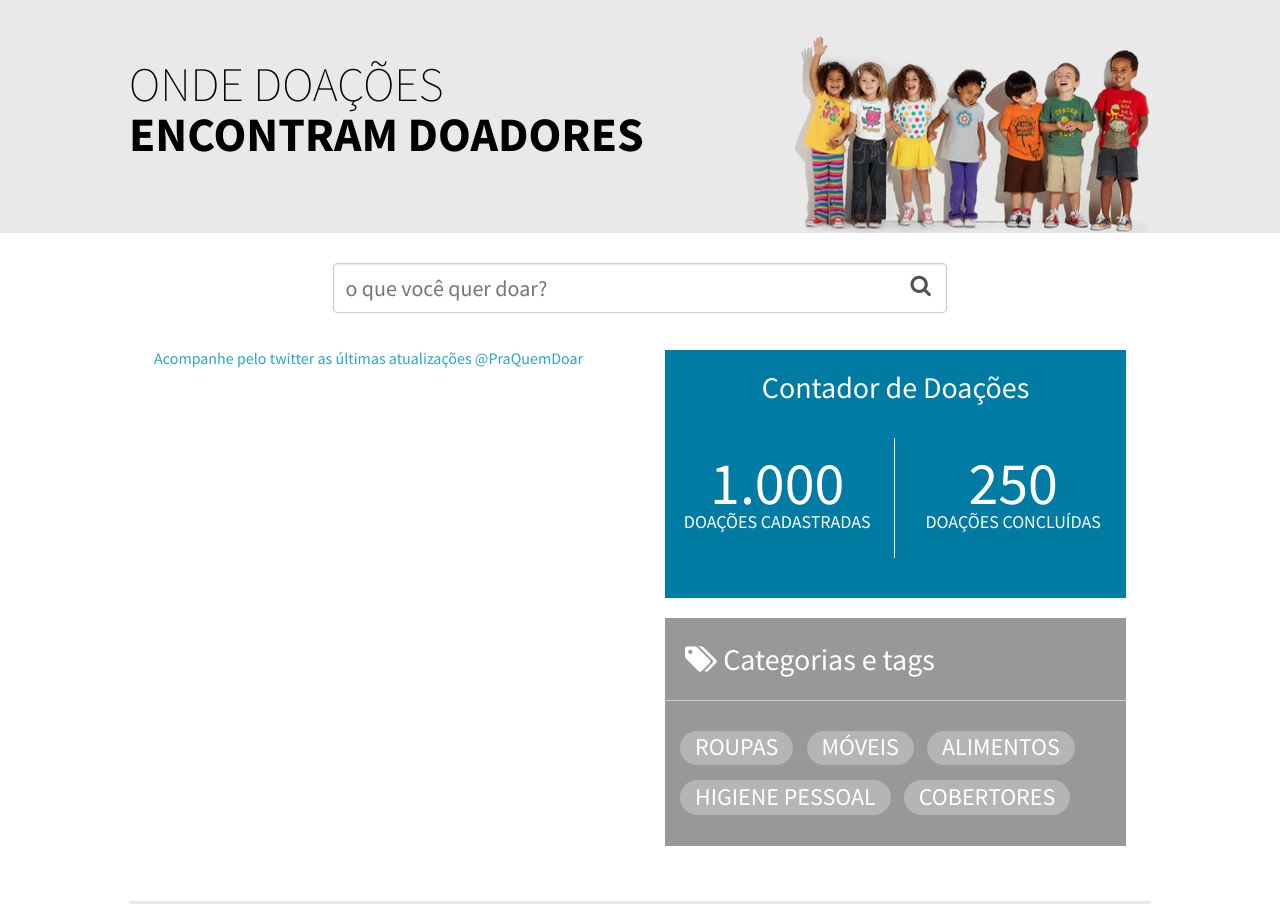
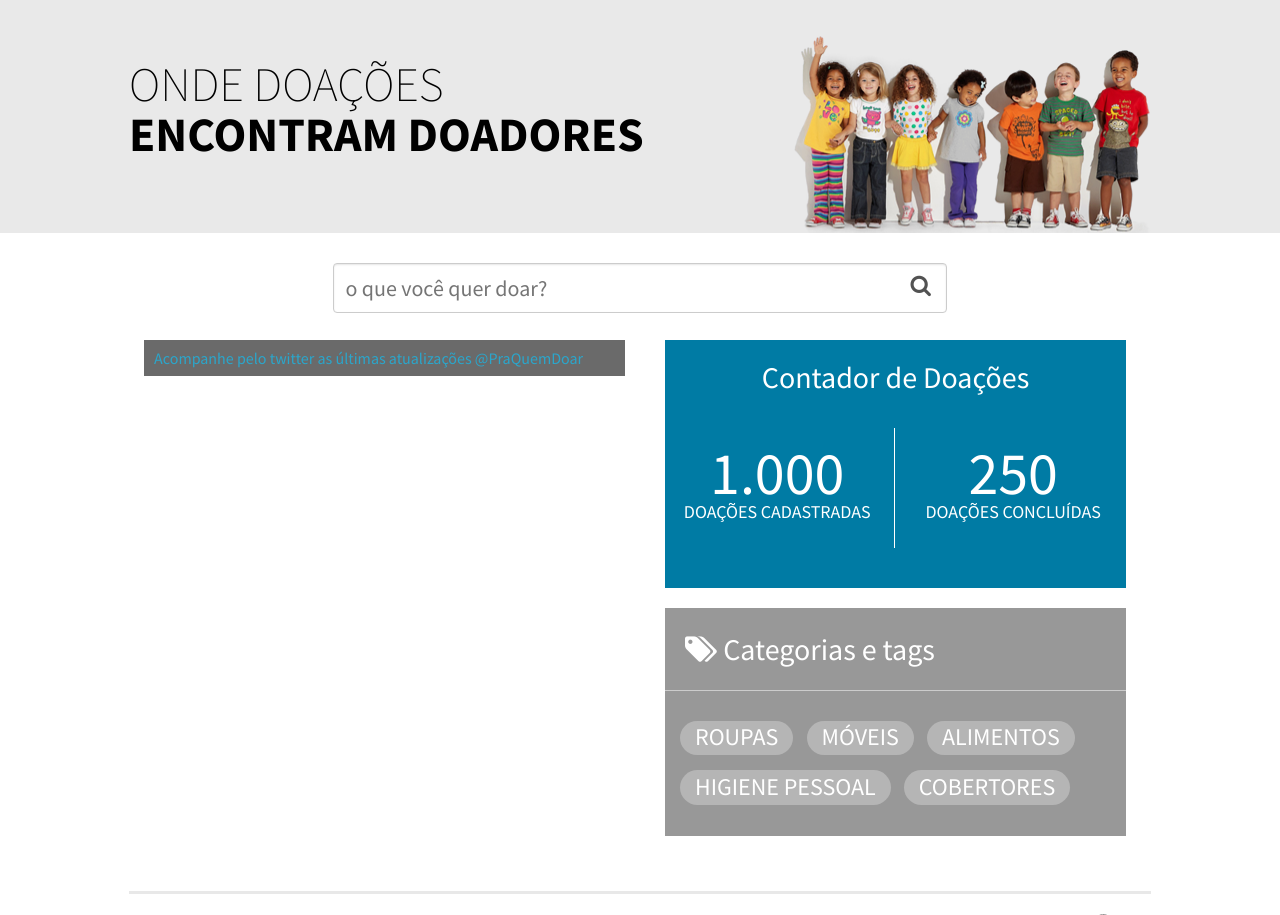
Before and after one commit to CodingForChange/praquemdoar, a Flask app: page / in a window 1280 px wide. Shown: the part 101-1016 px from the top of the page. Run offline with Flask 2, Linux system fonts and the light colour scheme; parts of the project's set-up code (start-up, migrations or seed data) failed here and were passed over; some libraries are stand-ins or nearby versions.

Commit message:
Finalizado box do index

```diff
--- a/app/static/css/style.css
+++ b/app/static/css/style.css
@@ -191,10 +191,12 @@ footer{
 	/*height: 300px;*/
 	/*background-color: #009900;*/
 	padding: 10px;
+	background-color: #6A6A6A;
 }
 
 .box-contador {
 	margin: 10px;
+	margin-top: 0px;
 	padding: 10px;
 	background-color: #007BA4;
 	padding-bottom: 40px;
--- a/app/static/js/index.js
+++ b/app/static/js/index.js
@@ -18,9 +18,15 @@ $(document).ready(function(){
 formataTwitter = function()
 {
 	// $("iframe").contents().find(".timeline-header").hide();
-	conteudo = '<span style="font-size: 14px;"><i class="fa fa-twitter"></i> '+
+	conteudo = '<div style="float: left; margin: 5px;margin-right: 10px;"><img src="static/img/twitter.png"></div><span style="font-size: 14px;"> '+
 	'Acompanhe pelo Twitter as últimas solicitações </span><br />'+
 	'<div style="font-size: 26px;font-weight: normal;padding-top: 5px;">@praquemdoar</div>';
 
+	conteudo_footer = '<div style="text-align: right;">Seguir <a style="color: #C27CA5" href="http://twitter.com/praquemdoar">@praquemdoar</a></div>';
+
 	$("iframe").contents().find(".timeline-header").html(conteudo);
+
+	$("iframe").contents().find(".timeline-footer").html(conteudo_footer);
+
+	$("iframe").contents().find(".load-more").hide();
 };
--- a/app/templates/index.html
+++ b/app/templates/index.html
@@ -34,7 +34,7 @@
 
 		<div class="large-6 columns">
 			<div class="box-twitter">
-				<a class="twitter-timeline" href="https://twitter.com/PraQuemDoar" data-widget-id="447432371491467264" data-chrome="nofooter">Acompanhe pelo twitter as últimas atualizações @PraQuemDoar</a>
+				<a class="twitter-timeline" href="https://twitter.com/PraQuemDoar" data-widget-id="447432371491467264" data-chrome="transparent noscrollbar" height="475">Acompanhe pelo twitter as últimas atualizações @PraQuemDoar</a>
 				<script>!function(d,s,id){var js,fjs=d.getElementsByTagName(s)[0],p=/^http:/.test(d.location)?'http':'https';if(!d.getElementById(id)){js=d.createElement(s);js.id=id;js.src=p+"://platform.twitter.com/widgets.js";fjs.parentNode.insertBefore(js,fjs);}}(document,"script","twitter-wjs");</script>
 
 			</div>
```
